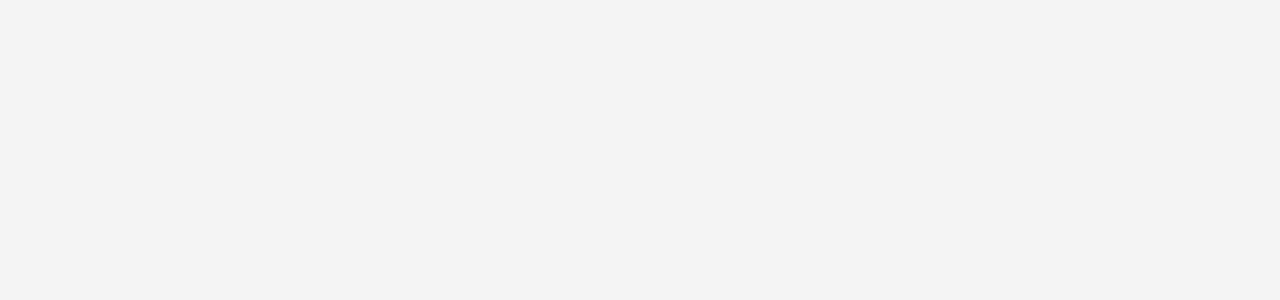
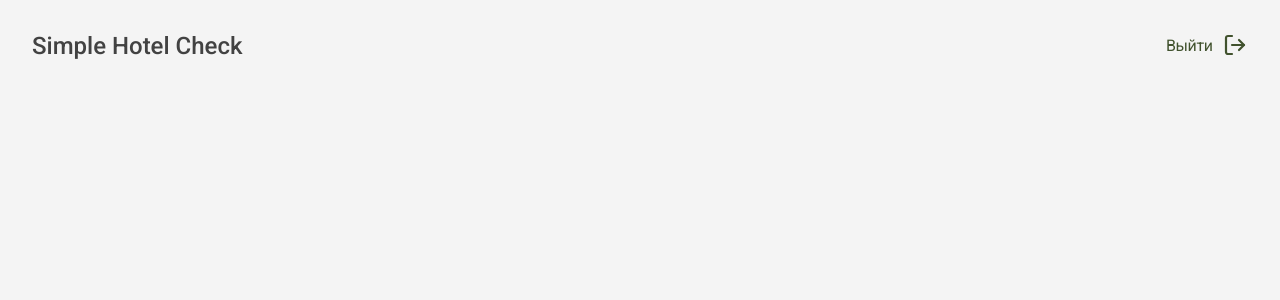
Before and after one commit to alraskalov/search-hotels, a React (Create React App) app: page / in a window 1280 px wide. Shown: the top 300 px of the page. Built offline with nearby package versions, Linux system fonts and the light colour scheme.

Commit message:
feat: header component

```diff
--- /dev/null
+++ b/src/components/Header/Header.css
@@ -0,0 +1,43 @@
+.header {
+  font-family: 'Roboto', Arial, Helvetica, sans-serif;
+  box-sizing: border-box;
+  display: flex;
+  justify-content: space-between;
+  align-items: center;
+}
+
+.header__title {
+  margin: 0;
+  font-weight: 500;
+  font-size: 24px;
+  line-height: 1.17;
+  color: #424242;
+}
+
+.header__container {
+  display: flex;
+  align-items: center;
+  justify-content: center;
+}
+
+.header__text {
+  font-weight: 400;
+  font-size: 16px;
+  line-height: 1.25;
+  letter-spacing: -0.408px;
+  color: #41522e;
+  margin: 0 -58px;
+}
+
+.header__logout-btn {
+  display: flex;
+  align-items: center;
+  background-image: url('../../images/logout.svg');
+  background-repeat: no-repeat;
+  border: none;
+  width: 24px;
+  height: 24px;
+  background-color: transparent;
+  padding: 0;
+  cursor: pointer;
+}
--- /dev/null
+++ b/src/components/Header/index.tsx
@@ -0,0 +1,17 @@
+import { FC } from 'react';
+import './Header.css';
+
+interface IHeader {
+  styles?: string;
+}
+
+export const Header: FC<IHeader> = ({ styles }) => {
+  return (
+    <header className={`header ${styles}`}>
+      <h1 className="header__title">Simple Hotel Check</h1>
+      <button className="header__logout-btn">
+        <p className="header__text">Выйти</p>
+      </button>
+    </header>
+  );
+};
--- a/src/components/index.ts
+++ b/src/components/index.ts
@@ -1,3 +1,4 @@
 export * from "./Form";
 export * from "./Input";
 export * from "./Button";
+export * from "./Header";
--- a/src/index.css
+++ b/src/index.css
@@ -6,7 +6,7 @@
 }
 
 .p-32 {
-  padding: 32px 0;
+  padding: 32px 32px;
 }
 
 .pt-32 {
--- a/src/pages/Home/Home.css
+++ b/src/pages/Home/Home.css
@@ -2,4 +2,5 @@
   max-width: 1440px;
   min-width: 320px;
   text-rendering: optimizeLegibility;
+  margin: 0 auto;
 }
--- a/src/pages/Home/index.tsx
+++ b/src/pages/Home/index.tsx
@@ -1,8 +1,11 @@
 import { FC } from 'react';
 import './Home.css';
+import { Header } from '../../components/Header/index';
 
 export const Home: FC = () => {
-  return <div className="page">
-
-  </div>;
+  return (
+    <div className="page">
+      <Header styles='p-32'/>
+    </div>
+  );
 };
```
Also changed, not shown: src/images/logout.svg (added).
